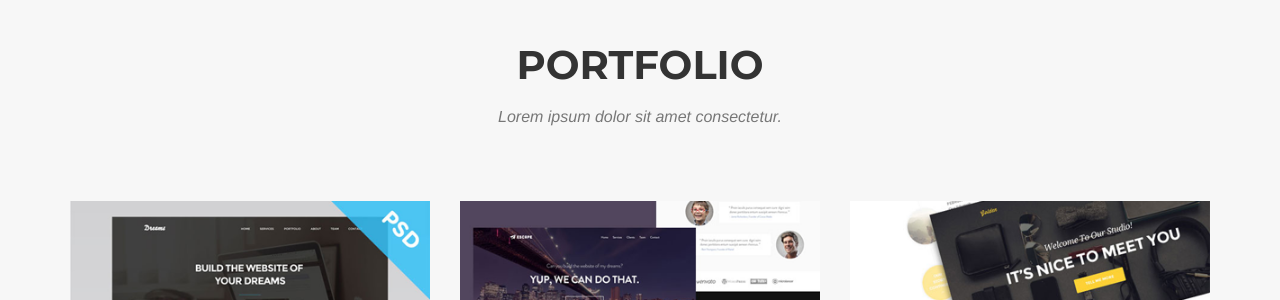
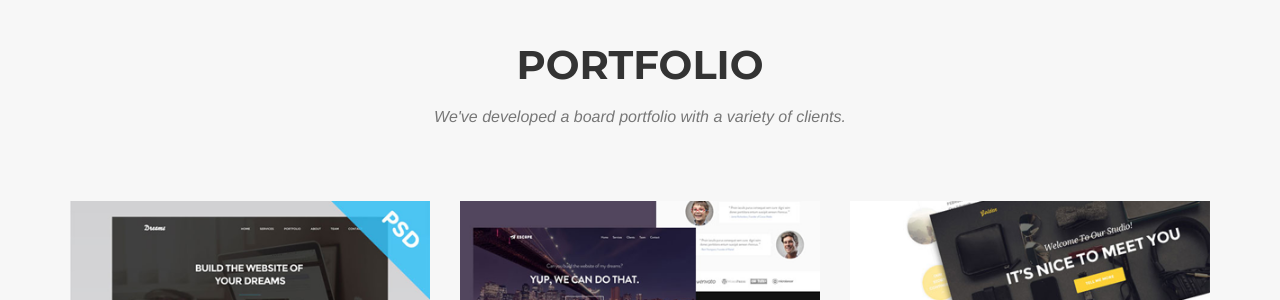
Before and after one commit to byrocketscience/byrocketscience.github.io, a Jekyll site: the page built from index.html, in a window 1280 px wide and 900 px high, scrolled down 1425 px. Shown: the part 152-452 px from the top of the window. Built offline with Jekyll 4.4.1, drawn with Linux system fonts in a browser that asks for light colours; some web fonts are replaced; some of the changed text lies outside the part shown.

Commit message:
Updated Changes, Welcome, Portfolio, web development section
Updated Changes, Welcome, Portfolio, web development section

```diff
--- a/_includes/header.html
+++ b/_includes/header.html
@@ -44,7 +44,7 @@
     <header>
         <div class="container">
             <div class="intro-text">
-                <div class="intro-lead-in">Welcome To Our Studio!</div>
+                <div class="intro-lead-in">Welcome To ByRocketScience</div>
                 <div class="intro-heading">It's Nice To Meet You</div>
                 <a href="#services" class="page-scroll btn btn-xl">Tell Me More</a>
             </div>
--- a/_includes/portfolio_grid.html
+++ b/_includes/portfolio_grid.html
@@ -4,7 +4,7 @@
             <div class="row">
                 <div class="col-lg-12 text-center">
                     <h2 class="section-heading">Portfolio</h2>
-                    <h3 class="section-subheading text-muted">Lorem ipsum dolor sit amet consectetur.</h3>
+                    <h3 class="section-subheading text-muted">We've developed a board portfolio with a variety of clients.</h3>
                 </div>
             </div>
             <div class="row">
```
Also changed, not shown: 7 other files.
